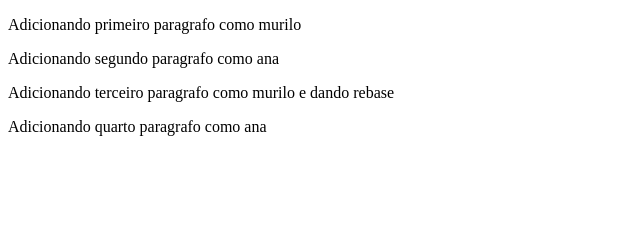
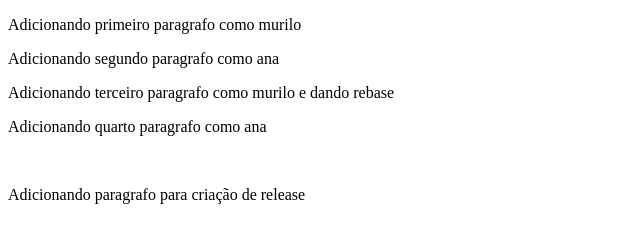
Before and after one commit to murilobesson/alura-git, a plain HTML site: page index.html in a window 1280 px wide. Shown: the whole page, without its empty margins (0-640 px from the left). Drawn offline with Linux system fonts and the light colour scheme.

Commit message:
Adicionando p para release

```diff
--- a/index.html
+++ b/index.html
@@ -10,5 +10,7 @@
     <p>Adicionando segundo paragrafo como ana</p>
     <p>Adicionando terceiro paragrafo como murilo e dando rebase</p>
     <p>Adicionando quarto paragrafo como ana</p>
+    <br>
+    <p>Adicionando paragrafo para criação de release</p>
 </body>
 </html>
```
